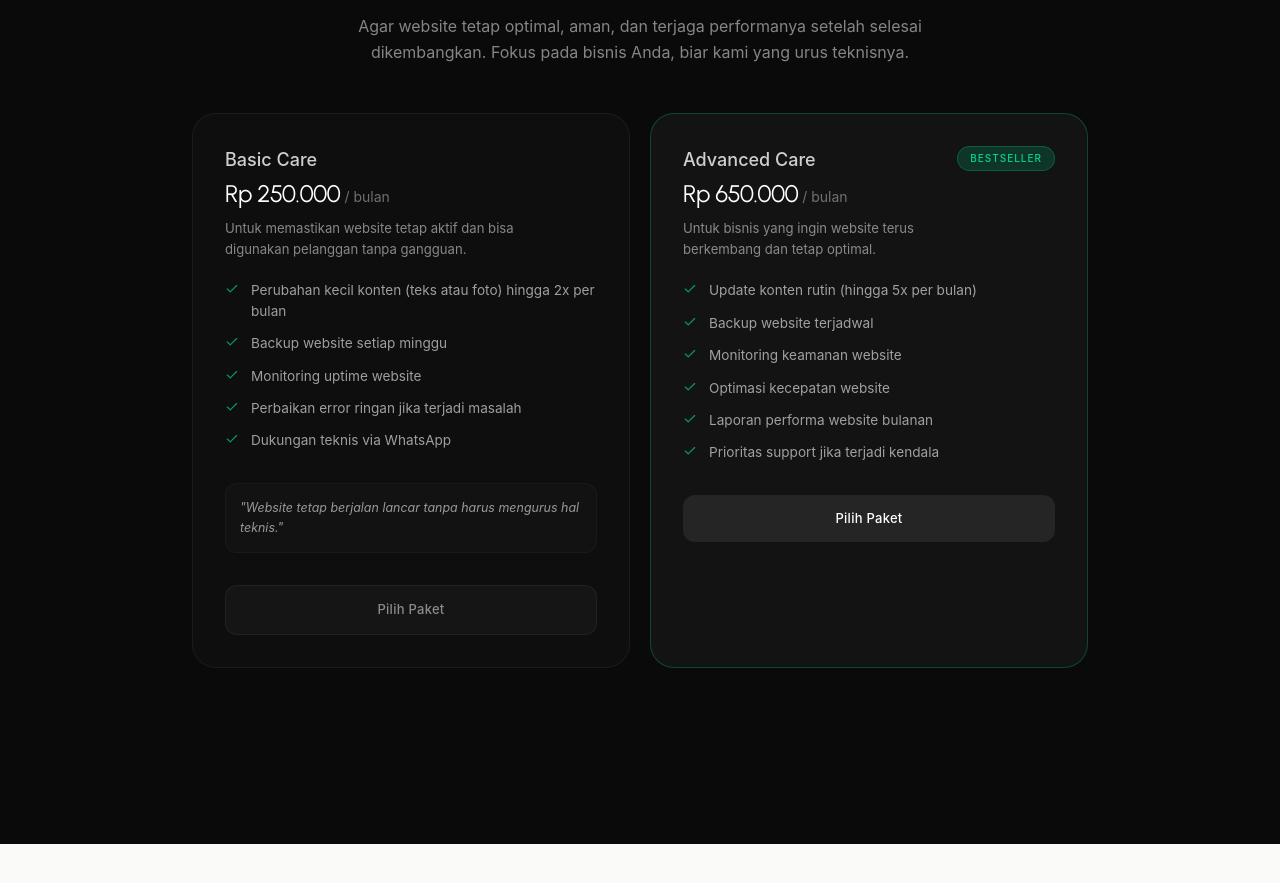
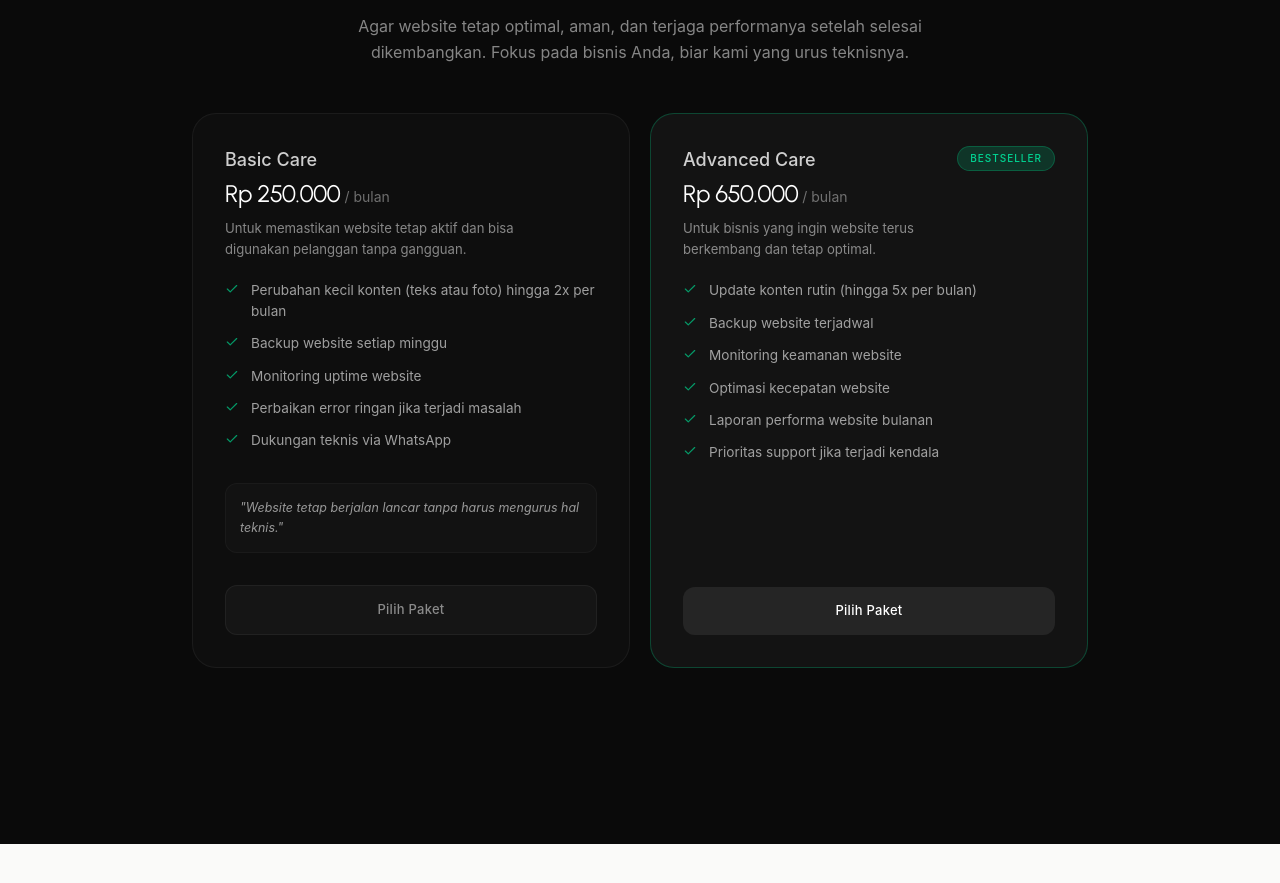
Before and after one commit to BagusSedana/bangBisnis1, a React (Vite) app: page / in a window 1280 px wide. Shown: the part 9489-10372 px from the top of the page. Built offline with nearby package versions, Linux system fonts and the light colour scheme.

Commit message:
style: fix maintenance cards flex alignment so buttons stick to bottom

```diff
--- a/src/app/components/PricingSection.tsx
+++ b/src/app/components/PricingSection.tsx
@@ -498,7 +498,7 @@ export function PricingSection() {
                 whileInView={{ opacity: 1, y: 0 }}
                 viewport={{ once: true }}
                 transition={{ duration: 0.5, delay: i * 0.1 }}
-                className={`relative p-6 md:p-8 rounded-[1.5rem] border transition-colors duration-500 ${(plan as any).popular ? "bg-white/[0.04] border-emerald-500/30 hover:bg-white/[0.06]" : "bg-white/[0.02] border-white/[0.05] hover:bg-white/[0.04]"}`}
+                className={`flex flex-col relative p-6 md:p-8 rounded-[1.5rem] border transition-colors duration-500 ${(plan as any).popular ? "bg-white/[0.04] border-emerald-500/30 hover:bg-white/[0.06]" : "bg-white/[0.02] border-white/[0.05] hover:bg-white/[0.04]"}`}
               >
                 <div className="flex justify-between items-start mb-5">
                   <div>
@@ -535,6 +535,7 @@ export function PricingSection() {
                   </div>
                 )}
 
+                <div className="mt-auto">
                   <motion.button
                     onClick={() => handleWaClick(plan.name, true)}
                     className={`w-full py-3.5 rounded-xl text-[13px] tracking-[0.02em] transition-all duration-300 relative overflow-hidden group/btn ${(plan as any).popular
@@ -547,6 +548,7 @@ export function PricingSection() {
                   >
                     <span className="relative z-10">Pilih Paket</span>
                   </motion.button>
+                </div>
               </motion.div>
             ))}
           </div>
```
Lines whose indentation alone changed are shown as unchanged.
